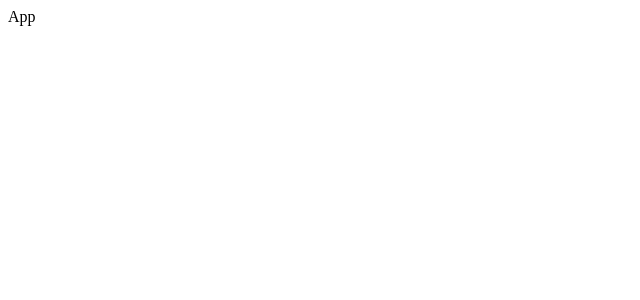
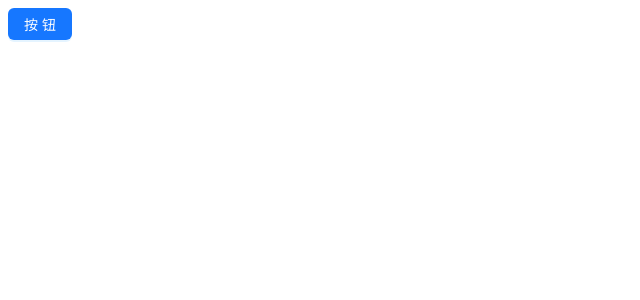
Before and after one commit to wmjchf/web3-design-style, a React app: page / in a window 1280 px wide. Shown: the top 300 px of the page, without its empty margins (0-640 px from the left). Built offline with nearby package versions, Linux system fonts and the light colour scheme.

Commit message:
feat: 添加antd第三方库

```diff
--- a/package.json
+++ b/package.json
@@ -11,6 +11,7 @@
   "author": "dogwang",
   "license": "ISC",
   "dependencies": {
+    "antd": "^5.14.0",
     "core-js": "3",
     "react": "^18.2.0",
     "react-dom": "^18.2.0"
--- a/src/App.tsx
+++ b/src/App.tsx
@@ -1,7 +1,7 @@
 import React from "react";
-
+import { Button } from "antd";
 const App = () => {
-  return <>App</>;
+  return <Button type="primary">按钮</Button>;
 };
 
 export default App;
```
Also changed, not shown: 1 other file (tests, documents, lock files or other folders).
